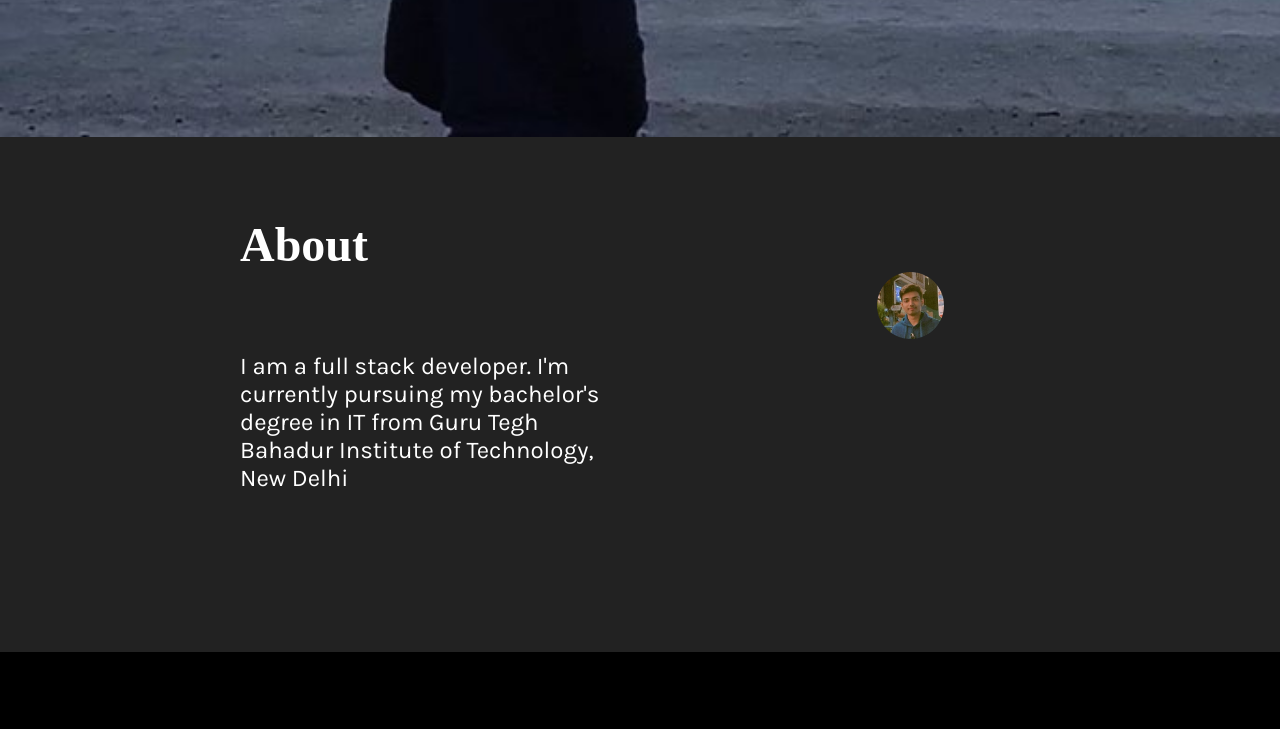
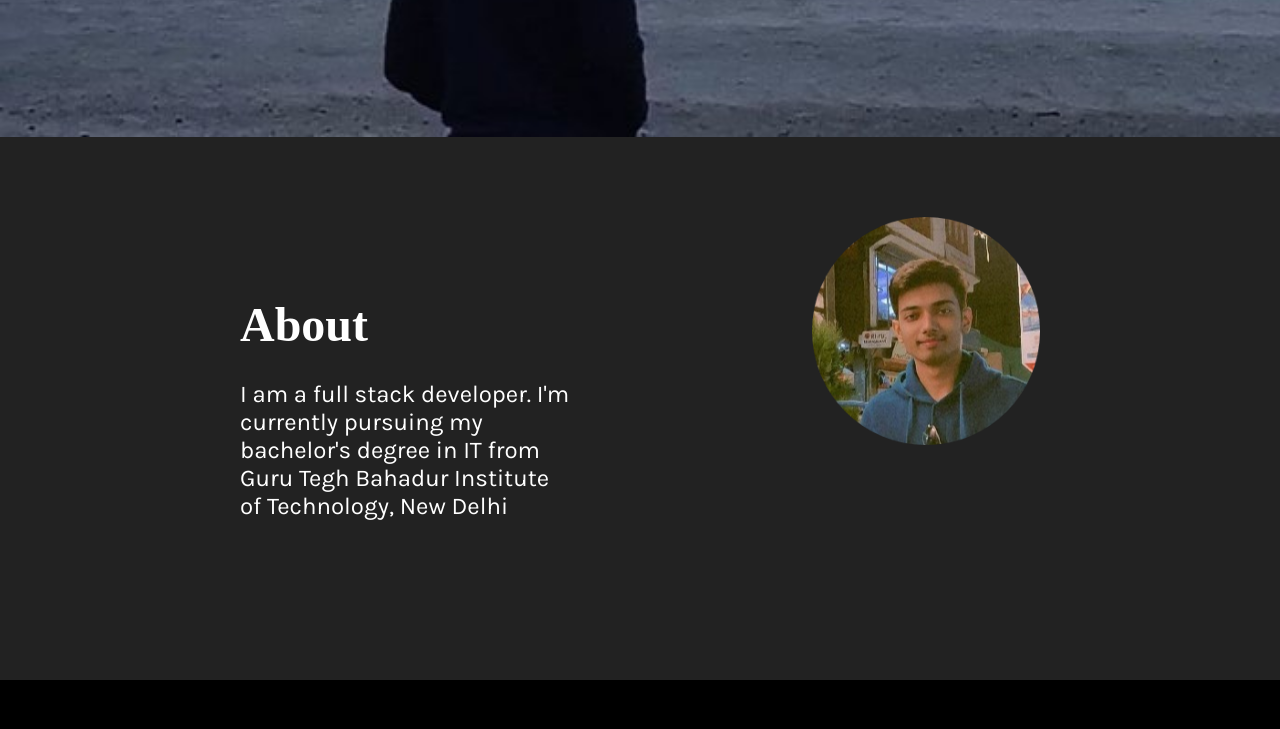
Before and after one commit to Tushar27x/Tushar.io, a plain HTML site: page index.html in a window 1280 px wide. Shown: the part 629-1358 px from the top of the page. Drawn offline with Linux system fonts and the light colour scheme; a web font is replaced by a local one.

Commit message:
changed about section layout

```diff
--- a/index.html
+++ b/index.html
@@ -58,9 +58,11 @@
         </section>
 
         <section id ="About">
-            <h1>About</h1>
             <div class="about-text-img">
-                <div class="about-text">I am a full stack developer. I'm currently pursuing my bachelor's degree in IT from Guru Tegh Bahadur Institute of Technology, New Delhi</div>
+                <div class="about-text">
+                    <h1>About</h1><br>
+                    <p>I am a full stack developer. I'm currently pursuing my bachelor's degree in IT from Guru Tegh Bahadur Institute of Technology, New Delhi</p>
+                </div>
                 <div class="about-img"></div>
             </div>
 
--- a/styles/styles.css
+++ b/styles/styles.css
@@ -107,7 +107,7 @@ h1{
 }
 .about-img{
     content: url('./images/profile.png');
-    margin-right: 6rem;
+    width: 63rem;
 }
 #Skills{
     padding: 5rem 15rem 5rem 15rem;
```
